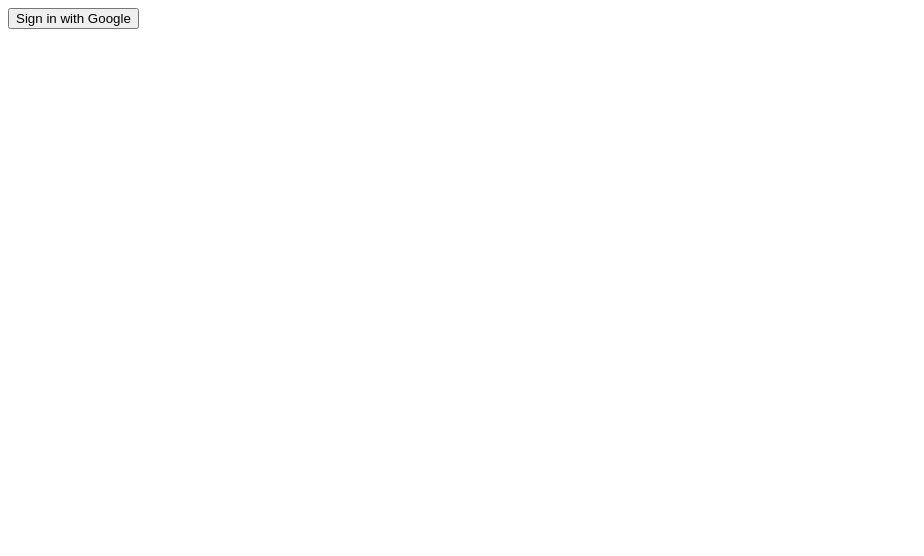
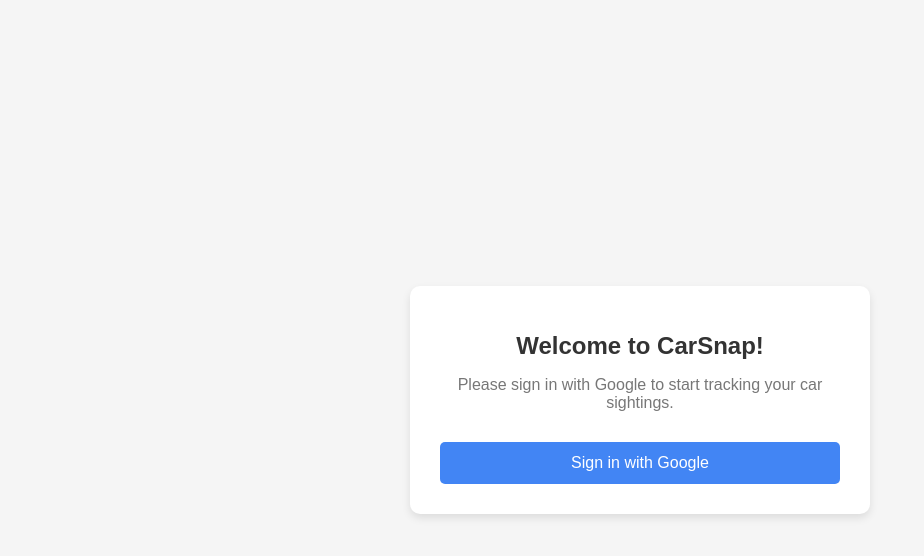
Before and after one commit to Car-Snap/carsnap-signin, a plain HTML site: page index.html in a window 1280 px wide. Shown: the whole page, without its empty margins (0-924 px from the left). Drawn offline with Linux system fonts and the light colour scheme; no server answers.

Commit message:
Update index.html

```diff
--- a/index.html
+++ b/index.html
@@ -3,55 +3,115 @@
 <head>
     <meta charset="UTF-8">
     <meta name="viewport" content="width=device-width, initial-scale=1.0">
-    <title>Sign in with Google - CarSnap</title>
+    <title>CarSnap Sign-In</title>
 
     <!-- Firebase SDK -->
-    <script type="module">
-      // Import the functions you need from the SDK
-      import { initializeApp } from "https://www.gstatic.com/firebasejs/9.6.1/firebase-app.js";
-      import { getAuth, GoogleAuthProvider, signInWithPopup } from "https://www.gstatic.com/firebasejs/9.6.1/firebase-auth.js";
+    <script src="https://www.gstatic.com/firebasejs/9.17.1/firebase-app.js"></script>
+    <script src="https://www.gstatic.com/firebasejs/9.17.1/firebase-auth.js"></script>
 
-      // Your web app's Firebase configuration
+    <style>
+        /* Basic page styling */
+        body {
+            font-family: Arial, sans-serif;
+            background-color: #f5f5f5;
+            color: #333;
+            display: flex;
+            justify-content: center;
+            align-items: center;
+            height: 100vh;
+            margin: 0;
+            text-align: center;
+        }
+
+        .container {
+            background-color: #fff;
+            border-radius: 10px;
+            padding: 30px;
+            box-shadow: 0 4px 8px rgba(0, 0, 0, 0.1);
+            width: 100%;
+            max-width: 400px;
+        }
+
+        h1 {
+            font-size: 24px;
+            color: #333;
+        }
+
+        p {
+            font-size: 16px;
+            color: #777;
+            margin-bottom: 30px;
+        }
+
+        button {
+            background-color: #4285F4; /* Google Blue */
+            color: #fff;
+            font-size: 16px;
+            padding: 12px 20px;
+            border: none;
+            border-radius: 5px;
+            width: 100%;
+            cursor: pointer;
+            transition: background-color 0.3s ease;
+        }
+
+        button:hover {
+            background-color: #357ae8; /* Darker blue on hover */
+        }
+
+        /* Mobile Responsiveness */
+        @media (max-width: 600px) {
+            .container {
+                width: 90%;
+                padding: 20px;
+            }
+        }
+    </style>
+
+    <script>
+        // Your Firebase configuration
         const firebaseConfig = {
             apiKey: "AIzaSyCIxDqsNlzq3yqOs3cHUufQBLmuTpiYYUI",
             authDomain: "carsnapapp-29ab6.firebaseapp.com",
             projectId: "carsnapapp-29ab6",
-        storageBucket: "carsnapapp-29ab6.appspot.com",
+            storageBucket: "carsnapapp-29ab6.firebasestorage.app",
             messagingSenderId: "17896667556",
             appId: "1:17896667556:web:3f1c77fb23a6ced1fd2931"
         };
 
         // Initialize Firebase
-      const app = initializeApp(firebaseConfig);
-      const auth = getAuth(app);
-      const provider = new GoogleAuthProvider();
+        const app = firebase.initializeApp(firebaseConfig);
+        const auth = firebase.auth();
 
-      // Function to handle Google Sign-In
-      function login() {
-        signInWithPopup(auth, provider)
+        // Google Sign-In
+        function signInWithGoogle() {
+            const provider = new firebase.auth.GoogleAuthProvider();
+            auth.signInWithPopup(provider)
                 .then((result) => {
-            // Get user info
                     const user = result.user;
-            console.log("User Signed in: ", user);
-            // Redirect to Thunkable app or other pages
-            window.location.href = `https://example.com?uid=${user.uid}`;
+                    // Redirect to Thunkable app with UID
+                    window.location.href = `https://your-thunkable-app-url.com?uid=${user.uid}`;
                 })
                 .catch((error) => {
-            const errorCode = error.code;
-            const errorMessage = error.message;
-            console.log(`Error Code: ${errorCode}, Message: ${errorMessage}`);
+                    console.error(error.message);
                 });
         }
 
-      // Monitor auth state (Optional, for auto login detection)
+        // Listen for state changes
         auth.onAuthStateChanged((user) => {
             if (user) {
-          window.location.href = `https://example.com?uid=${user.uid}`;
+                console.log(`User logged in: ${user.displayName}`);
+            } else {
+                console.log('User logged out');
             }
         });
     </script>
 </head>
 <body>
-    <button onclick="login()">Sign in with Google</button>
+    <div class="container">
+        <h1>Welcome to CarSnap!</h1>
+        <p>Please sign in with Google to start tracking your car sightings.</p>
+        <button onclick="signInWithGoogle()">Sign in with Google</button>
+    </div>
 </body>
 </html>
```
Lines whose indentation alone changed are shown as unchanged.
